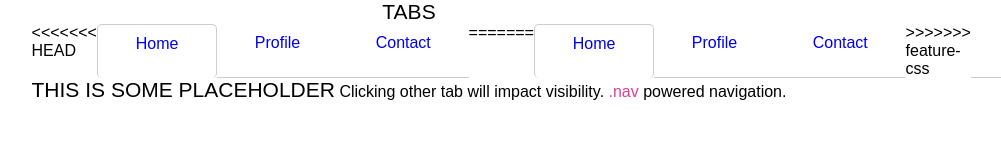
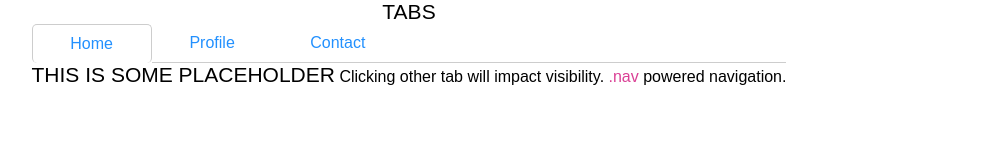
Before and after one commit to vomkaraxioned/task-2, a plain HTML site: page index.html in a window 1280 px wide. Shown: the whole page, without its empty margins (231-1232 px from the left). Drawn offline with Linux system fonts and the light colour scheme.

Commit message:
final css edit

```diff
--- a/assets/css/style.css
+++ b/assets/css/style.css
@@ -248,10 +248,13 @@ li {
     display: flex;
 }
 
+.tab a {
+    color: #2290fe;
+}
+
 .tab {
     padding: 10px 5%;
     border-bottom: 1px solid #cdcdcd;
-    color: #2290fe;
 }
 
 .tab:nth-last-child(1) {
--- a/index.html
+++ b/index.html
@@ -28,15 +28,9 @@
                 <h1 class="title">tabs</h1>
                 <div class="content">
                     <ul class="tabs">
-<<<<<<< HEAD
                         <li class="tab active"><a href="#FIXME" title="page">Home</a></li>
                         <li class="tab"><a href="#FIXME" title="page">Profile</a></li>
                         <li class="tab"><a href="#FIXME" title="page">Contact</a></li>
-=======
-                        <li class="tab active"> <a href="#FIXME">Home</a></li>
-                        <li class="tab"> <a href="#FIXME">Profile</a></li>
-                        <li class="tab"> <a href="#FIXME">Contact</a></li>
->>>>>>> feature-css
                         <li class="tab none">none</li>
                     </ul>
                     <div class="info">
```
